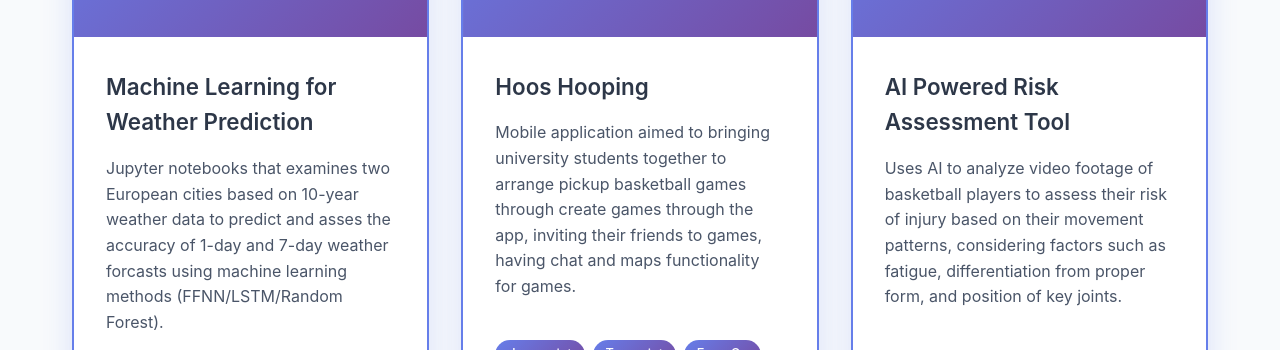
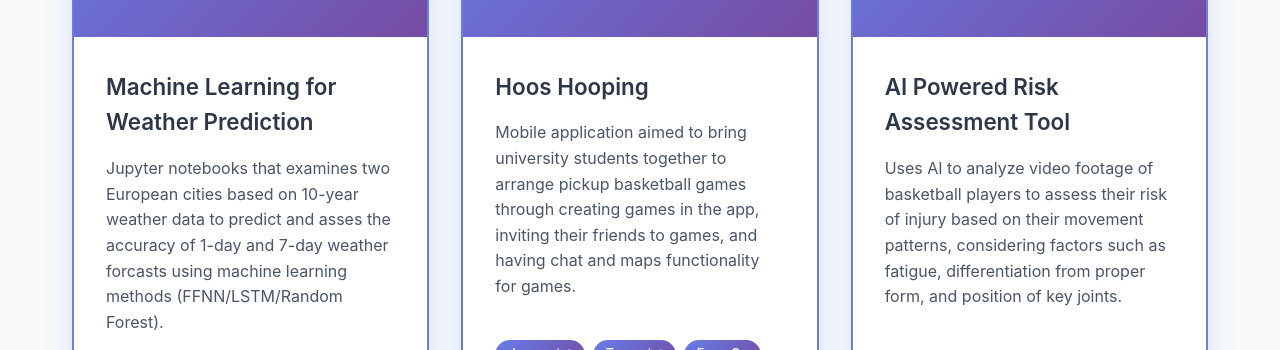
Before and after one commit to sebastian-shirazi/sebastian-shirazi.github.io, a React (Create React App) app: page / in a window 1280 px wide. Shown: the part 4300-4650 px from the top of the page. Built offline with nearby package versions, Linux system fonts and the light colour scheme.

Commit message:
Fix my grammer

```diff
--- a/src/components/Projects.js
+++ b/src/components/Projects.js
@@ -13,7 +13,7 @@ const Projects = () => {
     },
     {
       title: "Hoos Hooping",
-      description: "Mobile application aimed to bringing university students together to arrange pickup basketball games through create games through the app, inviting their friends to games, having chat and maps functionality for games.",
+      description: "Mobile application aimed to bring university students together to arrange pickup basketball games through creating games in the app, inviting their friends to games, and having chat and maps functionality for games.",
       technologies: ["Javascript", "Typscript", "Expo Go", "Node.js", "MySQL 8.0", "Google CloudSQL", "Google OAuth", "React Native Maps"],
       image: "🏀",
       github: "https://github.com/sebastian-shirazi/HoosHooping",
```
